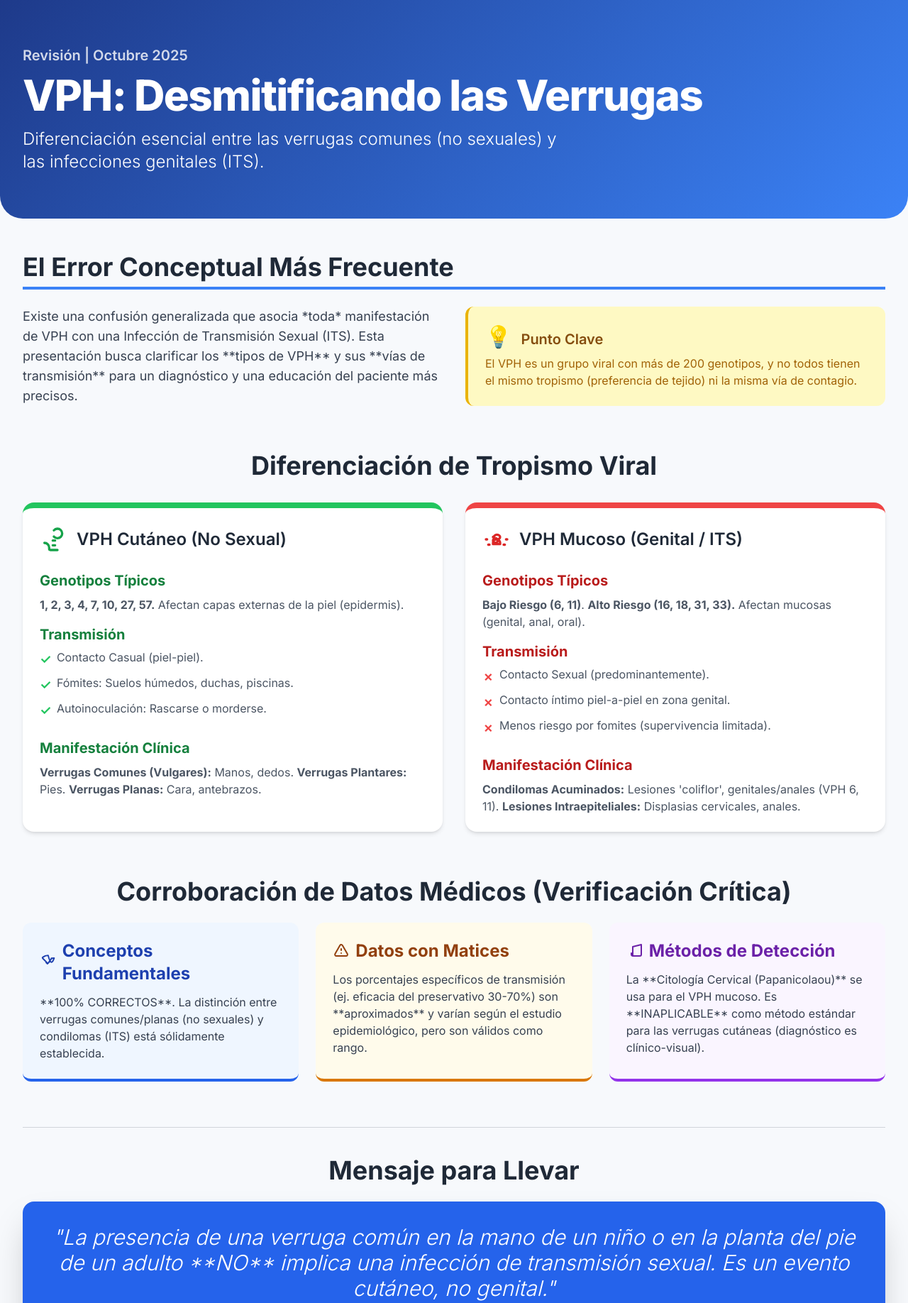
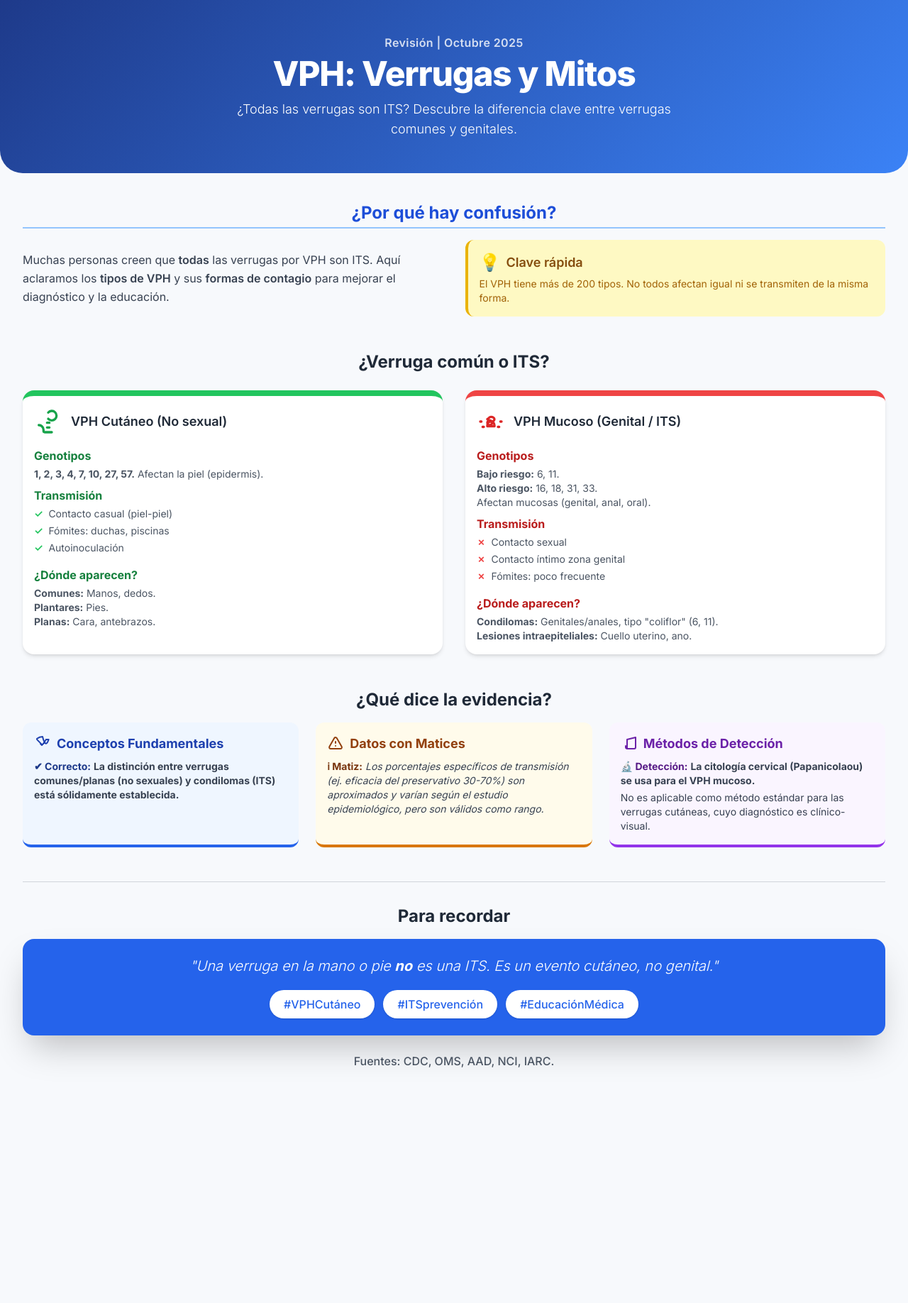
Before and after one commit to Sinnombre-3/consultaTotal, a plain HTML site: page informe revisado.html in a window 1280 px wide. Shown: the top 1836 px of the page at 71% size. After the commit the page ends 1571 px from the top, so only its background shows below. Drawn offline with nearby package versions, Linux system fonts and the light colour scheme.

Commit message:
correccion texto

```diff
--- a/informe revisado.html
+++ b/informe revisado.html
@@ -35,63 +35,66 @@
   </head>
   <body class="min-h-screen">
     <!-- 1. Encabezado y Título Principal (Sección de Impacto) -->
-    <header class="header-bg py-16 px-4 md:px-8 text-white mb-12">
-      <div class="max-w-7xl mx-auto">
-        <p class="text-xl opacity-80 mb-3 font-semibold">
+    <header class="header-bg py-12 px-4 md:px-8 text-white mb-10">
+      <div class="max-w-3xl mx-auto text-center">
+        <p class="text-base opacity-80 mb-2 font-semibold tracking-wide">
           Revisión | Octubre 2025
         </p>
-        <h1 class="text-5xl md:text-6xl font-extrabold tracking-tight">
-          VPH: Desmitificando las Verrugas
+        <h1
+          class="text-4xl md:text-5xl font-extrabold tracking-tight leading-tight"
+        >
+          VPH: Verrugas y Mitos
         </h1>
-        <p class="mt-4 text-2xl font-light max-w-3xl">
-          Diferenciación esencial entre las verrugas comunes (no sexuales) y las
-          infecciones genitales (ITS).
+        <p class="mt-3 text-lg font-light max-w-2xl mx-auto">
+          ¿Todas las verrugas son ITS? Descubre la diferencia clave entre
+          verrugas comunes y genitales.
         </p>
       </div>
     </header>
 
     <main class="max-w-7xl mx-auto px-4 md:px-8 pb-16">
       <!-- 2. Introducción - La Confusión Común -->
-      <section id="introduccion" class="mb-16">
+      <section id="introduccion" class="mb-12">
         <h2
-          class="text-4xl font-bold text-gray-800 mb-6 border-b-4 border-blue-500 pb-2"
+          class="text-2xl font-bold text-blue-700 mb-4 text-center border-b-2 border-blue-300 pb-1"
         >
-          El Error Conceptual Más Frecuente
+          ¿Por qué hay confusión?
         </h2>
-        <div class="grid md:grid-cols-2 gap-8 items-center">
-          <p class="text-gray-700 text-lg">
-            Existe una confusión generalizada que asocia *toda* manifestación de
-            VPH con una Infección de Transmisión Sexual (ITS). Esta presentación
-            busca clarificar los **tipos de VPH** y sus **vías de transmisión**
-            para un diagnóstico y una educación del paciente más precisos.
+        <div class="flex flex-col gap-6 md:flex-row md:gap-8 items-center">
+          <p class="text-gray-700 text-base leading-relaxed md:w-1/2">
+            Muchas personas creen que
+            <span class="font-semibold">todas</span> las verrugas por VPH son
+            ITS. Aquí aclaramos los
+            <span class="font-semibold">tipos de VPH</span> y sus
+            <span class="font-semibold">formas de contagio</span> para mejorar
+            el diagnóstico y la educación.
           </p>
           <div
-            class="bg-yellow-100 p-6 rounded-xl border-l-4 border-yellow-500"
+            class="bg-yellow-100 p-4 rounded-xl border-l-4 border-yellow-500 md:w-1/2"
           >
-            <p class="text-xl font-semibold text-yellow-800">
-              <span class="text-3xl mr-2">💡</span> Punto Clave
+            <p class="text-lg font-semibold text-yellow-800 flex items-center">
+              <span class="text-2xl mr-2">💡</span> Clave rápida
             </p>
-            <p class="text-yellow-700 mt-2">
-              El VPH es un grupo viral con más de 200 genotipos, y no todos
-              tienen el mismo tropismo (preferencia de tejido) ni la misma vía
-              de contagio.
+            <p class="text-yellow-700 mt-1 text-sm">
+              El VPH tiene más de 200 tipos. No todos afectan igual ni se
+              transmiten de la misma forma.
             </p>
           </div>
         </div>
       </section>
 
       <!-- 3. Diferenciación: Cutáneo vs Mucoso (La Columna Vertebral de la Ponencia) -->
-      <section id="diferenciacion" class="mb-16">
-        <h2 class="text-4xl font-bold text-gray-800 mb-8 text-center">
-          Diferenciación de Tropismo Viral
+      <section id="diferenciacion" class="mb-12">
+        <h2 class="text-2xl font-bold text-gray-800 mb-6 text-center">
+          ¿Verruga común o ITS?
         </h2>
 
-        <div class="grid md:grid-cols-2 gap-8">
+        <div class="flex flex-col gap-8 md:grid md:grid-cols-2">
           <!-- Columna 1: VPH Cutáneo (Verrugas Comunes/Planas) -->
           <div
-            class="card-diferenciacion bg-white p-6 rounded-2xl border-t-8 border-green-500"
+            class="card-diferenciacion bg-white p-4 rounded-2xl border-t-8 border-green-500"
           >
-            <div class="flex items-center mb-4">
+            <div class="flex items-center mb-2">
               <svg
                 class="w-10 h-10 text-green-600 mr-3"
                 fill="none"
@@ -106,54 +109,50 @@
                   d="M12 4.354a4 4 0 110 5.292M15 21H9a1 1 0 01-1-1v-1a4 4 0 00-4-4H4m7-2h2m-2 4h2m-2 4h2"
                 ></path>
               </svg>
-              <h3 class="text-2xl font-semibold text-gray-800">
-                VPH Cutáneo (No Sexual)
+              <h3 class="text-lg font-semibold text-gray-800">
+                VPH Cutáneo (No sexual)
               </h3>
             </div>
 
-            <h4 class="text-xl font-bold text-green-700 mt-6 mb-2">
-              Genotipos Típicos
+            <h4 class="text-base font-bold text-green-700 mt-4 mb-1">
+              Genotipos
             </h4>
-            <p class="text-gray-600 mb-4">
+            <p class="text-gray-600 mb-2 text-sm">
               <span class="font-bold">1, 2, 3, 4, 7, 10, 27, 57.</span> Afectan
-              capas externas de la piel (epidermis).
+              la piel (epidermis).
             </p>
 
-            <h4 class="text-xl font-bold text-green-700 mb-2">Transmisión</h4>
-            <ul class="list-none space-y-2 text-gray-600">
+            <h4 class="text-base font-bold text-green-700 mb-1">Transmisión</h4>
+            <ul class="list-none space-y-1 text-gray-600 text-sm">
               <li class="flex items-start">
-                <span class="mr-2 text-green-500 font-bold text-lg">✓</span>
-                <span class="leading-tight">Contacto Casual (piel-piel).</span>
+                <span class="mr-2 text-green-500 font-bold">✓</span>Contacto
+                casual (piel-piel)
               </li>
               <li class="flex items-start">
-                <span class="mr-2 text-green-500 font-bold text-lg">✓</span>
-                <span class="leading-tight"
-                  >Fómites: Suelos húmedos, duchas, piscinas.</span
-                >
+                <span class="mr-2 text-green-500 font-bold">✓</span>Fómites:
+                duchas, piscinas
               </li>
               <li class="flex items-start">
-                <span class="mr-2 text-green-500 font-bold text-lg">✓</span>
-                <span class="leading-tight"
-                  >Autoinoculación: Rascarse o morderse.</span
-                >
+                <span class="mr-2 text-green-500 font-bold">✓</span
+                >Autoinoculación
               </li>
             </ul>
 
-            <h4 class="text-xl font-bold text-green-700 mt-6 mb-2">
-              Manifestación Clínica
+            <h4 class="text-base font-bold text-green-700 mt-4 mb-1">
+              ¿Dónde aparecen?
             </h4>
-            <p class="text-gray-600">
-              <span class="font-bold">Verrugas Comunes (Vulgares):</span> Manos,
-              dedos. <span class="font-bold">Verrugas Plantares:</span> Pies.
-              <span class="font-bold">Verrugas Planas:</span> Cara, antebrazos.
+            <p class="text-gray-600 text-sm">
+              <span class="font-bold">Comunes:</span> Manos, dedos.<br />
+              <span class="font-bold">Plantares:</span> Pies.<br />
+              <span class="font-bold">Planas:</span> Cara, antebrazos.
             </p>
           </div>
 
           <!-- Columna 2: VPH Mucoso (Genital/ITS) -->
           <div
-            class="card-diferenciacion bg-white p-6 rounded-2xl border-t-8 border-red-500"
+            class="card-diferenciacion bg-white p-4 rounded-2xl border-t-8 border-red-500"
           >
-            <div class="flex items-center mb-4">
+            <div class="flex items-center mb-2">
               <svg
                 class="w-10 h-10 text-red-600 mr-3"
                 fill="none"
@@ -168,64 +167,58 @@
                   d="M12 8c1.657 0 3 .895 3 2s-1.343 2-3 2a3 3 0 00-3 3v1h6v-1c0-1.657-1.343-3-3-3s-3-2.895-3-2 1.343-2 3-2zM4 12H3m18 0h-1M6 16.5H5m14 0h-1m-7-5.5a2 2 0 100 4 2 2 0 000-4z"
                 ></path>
               </svg>
-              <h3 class="text-2xl font-semibold text-gray-800">
+              <h3 class="text-lg font-semibold text-gray-800">
                 VPH Mucoso (Genital / ITS)
               </h3>
             </div>
 
-            <h4 class="text-xl font-bold text-red-700 mt-6 mb-2">
-              Genotipos Típicos
+            <h4 class="text-base font-bold text-red-700 mt-4 mb-1">
+              Genotipos
             </h4>
-            <p class="text-gray-600 mb-4">
-              <span class="font-bold">Bajo Riesgo (6, 11)</span>.
-              <span class="font-bold">Alto Riesgo (16, 18, 31, 33).</span>
+            <p class="text-gray-600 mb-2 text-sm">
+              <span class="font-bold">Bajo riesgo:</span> 6, 11.<br />
+              <span class="font-bold">Alto riesgo:</span> 16, 18, 31, 33.<br />
               Afectan mucosas (genital, anal, oral).
             </p>
 
-            <h4 class="text-xl font-bold text-red-700 mb-2">Transmisión</h4>
-            <ul class="list-none space-y-2 text-gray-600">
+            <h4 class="text-base font-bold text-red-700 mb-1">Transmisión</h4>
+            <ul class="list-none space-y-1 text-gray-600 text-sm">
               <li class="flex items-start">
-                <span class="mr-2 text-red-500 font-bold text-lg">✗</span>
-                <span class="leading-tight"
-                  >Contacto Sexual (predominantemente).</span
-                >
+                <span class="mr-2 text-red-500 font-bold">✗</span>Contacto
+                sexual
               </li>
               <li class="flex items-start">
-                <span class="mr-2 text-red-500 font-bold text-lg">✗</span>
-                <span class="leading-tight"
-                  >Contacto íntimo piel-a-piel en zona genital.</span
-                >
+                <span class="mr-2 text-red-500 font-bold">✗</span>Contacto
+                íntimo zona genital
               </li>
               <li class="flex items-start">
-                <span class="mr-2 text-red-500 font-bold text-lg">✗</span>
-                <span class="leading-tight"
-                  >Menos riesgo por fomites (supervivencia limitada).</span
-                >
+                <span class="mr-2 text-red-500 font-bold">✗</span>Fómites: poco
+                frecuente
               </li>
             </ul>
 
-            <h4 class="text-xl font-bold text-red-700 mt-6 mb-2">
-              Manifestación Clínica
+            <h4 class="text-base font-bold text-red-700 mt-4 mb-1">
+              ¿Dónde aparecen?
             </h4>
-            <p class="text-gray-600">
-              <span class="font-bold">Condilomas Acuminados:</span> Lesiones
-              'coliflor', genitales/anales (VPH 6, 11).
-              <span class="font-bold">Lesiones Intraepiteliales:</span>
-              Displasias cervicales, anales.
+            <p class="text-gray-600 text-sm">
+              <span class="font-bold">Condilomas:</span> Genitales/anales, tipo
+              "coliflor" (6, 11).<br />
+              <span class="font-bold">Lesiones intraepiteliales:</span> Cuello
+              uterino, ano.
             </p>
           </div>
         </div>
       </section>
 
       <!-- 4. Verificación de Datos y Corroboración -->
-      <section id="verificacion" class="mb-16">
-        <h2 class="text-4xl font-bold text-gray-800 mb-6 text-center">
-          Corroboración de Datos Médicos (Verificación Crítica)
+      <section id="verificacion" class="mb-12">
+        <h2 class="text-2xl font-bold text-gray-800 mb-4 text-center">
+          ¿Qué dice la evidencia?
         </h2>
-        <div class="grid md:grid-cols-3 gap-6">
+        <div class="flex flex-col gap-6 md:grid md:grid-cols-3">
           <!-- Tarjeta 1: Confiabilidad -->
-          <div class="bg-blue-50 p-6 rounded-xl border-b-4 border-blue-600">
-            <p class="text-2xl font-bold text-blue-800 mb-3 flex items-center">
+          <div class="bg-blue-50 p-4 rounded-xl border-b-4 border-blue-600">
+            <p class="text-lg font-bold text-blue-800 mb-2 flex items-center">
               <svg
                 class="w-6 h-6 mr-2"
                 fill="none"
@@ -242,15 +235,18 @@
               </svg>
               Conceptos Fundamentales
             </p>
-            <p class="text-gray-700">
-              **100% CORRECTOS**. La distinción entre verrugas comunes/planas
-              (no sexuales) y condilomas (ITS) está sólidamente establecida.
+            <p class="text-gray-700 text-sm">
+              <span class="font-bold text-blue-900">✔ Correcto:</span>
+              <strong
+                >La distinción entre verrugas comunes/planas (no sexuales) y
+                condilomas (ITS) está sólidamente establecida.</strong
+              >
             </p>
           </div>
 
           <!-- Tarjeta 2: Matices -->
-          <div class="bg-amber-50 p-6 rounded-xl border-b-4 border-amber-600">
-            <p class="text-2xl font-bold text-amber-800 mb-3 flex items-center">
+          <div class="bg-amber-50 p-4 rounded-xl border-b-4 border-amber-600">
+            <p class="text-lg font-bold text-amber-800 mb-2 flex items-center">
               <svg
                 class="w-6 h-6 mr-2"
                 fill="none"
@@ -267,18 +263,19 @@
               </svg>
               Datos con Matices
             </p>
-            <p class="text-gray-700">
-              Los porcentajes específicos de transmisión (ej. eficacia del
-              preservativo 30-70%) son **aproximados** y varían según el estudio
-              epidemiológico, pero son válidos como rango.
+            <p class="text-gray-700 text-sm">
+              <span class="font-bold text-amber-900">ℹ Matiz:</span>
+              <em
+                >Los porcentajes específicos de transmisión (ej. eficacia del
+                preservativo 30-70%) son aproximados y varían según el estudio
+                epidemiológico, pero son válidos como rango.</em
+              >
             </p>
           </div>
 
           <!-- Tarjeta 3: Detección -->
-          <div class="bg-purple-50 p-6 rounded-xl border-b-4 border-purple-600">
-            <p
-              class="text-2xl font-bold text-purple-800 mb-3 flex items-center"
-            >
+          <div class="bg-purple-50 p-4 rounded-xl border-b-4 border-purple-600">
+            <p class="text-lg font-bold text-purple-800 mb-2 flex items-center">
               <svg
                 class="w-6 h-6 mr-2"
                 fill="none"
@@ -295,45 +292,49 @@
               </svg>
               Métodos de Detección
             </p>
-            <p class="text-gray-700">
-              La **Citología Cervical (Papanicolaou)** se usa para el VPH
-              mucoso. Es **INAPLICABLE** como método estándar para las verrugas
-              cutáneas (diagnóstico es clínico-visual).
+            <p class="text-gray-700 text-sm">
+              <span class="font-bold text-purple-900">🔬 Detección:</span>
+              <strong
+                >La citología cervical (Papanicolaou) se usa para el VPH
+                mucoso.</strong
+              >
+              <span class="block mt-1"
+                >No es aplicable como método estándar para las verrugas
+                cutáneas, cuyo diagnóstico es clínico-visual.</span
+              >
             </p>
           </div>
         </div>
       </section>
 
       <!-- 5. Conclusión y Mensaje para Llevar -->
-      <section id="conclusion" class="pt-10 border-t border-gray-300">
-        <h2 class="text-4xl font-bold text-gray-800 mb-6 text-center">
-          Mensaje para Llevar
+      <section id="conclusion" class="pt-8 border-t border-gray-300">
+        <h2 class="text-2xl font-bold text-gray-800 mb-4 text-center">
+          Para recordar
         </h2>
-        <div class="bg-blue-600 p-8 rounded-2xl text-white shadow-2xl">
-          <blockquote class="text-3xl italic font-light text-center">
-            "La presencia de una verruga común en la mano de un niño o en la
-            planta del pie de un adulto **NO** implica una infección de
-            transmisión sexual. Es un evento cutáneo, no genital."
+        <div class="bg-blue-600 p-6 rounded-2xl text-white shadow-2xl">
+          <blockquote class="text-xl italic font-light text-center">
+            "Una verruga en la mano o pie <span class="font-bold">no</span> es
+            una ITS. Es un evento cutáneo, no genital."
           </blockquote>
-          <div class="mt-6 flex justify-center space-x-4">
+          <div class="mt-5 flex flex-wrap justify-center gap-3">
             <span
-              class="px-4 py-1 bg-white text-blue-600 rounded-full text-lg font-medium"
+              class="px-5 py-2 bg-white text-blue-600 rounded-full text-base font-medium shadow"
               >#VPHCutáneo</span
             >
             <span
-              class="px-4 py-1 bg-white text-blue-600 rounded-full text-lg font-medium"
+              class="px-5 py-2 bg-white text-blue-600 rounded-full text-base font-medium shadow"
               >#ITSprevención</span
             >
             <span
-              class="px-4 py-1 bg-white text-blue-600 rounded-full text-lg font-medium"
+              class="px-5 py-2 bg-white text-blue-600 rounded-full text-base font-medium shadow"
               >#EducaciónMédica</span
             >
           </div>
         </div>
-
-        <div class="mt-8 text-center text-gray-600">
-          <p class="text-xl font-medium">
-            Fuentes de Respaldo: CDC, OMS, AAD, NCI, IARC.
+        <div class="mt-6 text-center text-gray-600">
+          <p class="text-base font-medium">
+            Fuentes: CDC, OMS, AAD, NCI, IARC.
           </p>
         </div>
       </section>
```
Also changed, not shown: index.html (+1 -1 lines), informe_dos.html (+19 -19 lines), informe_uno.html (+74 -33 lines), resumen.html (+61 -35 lines).
